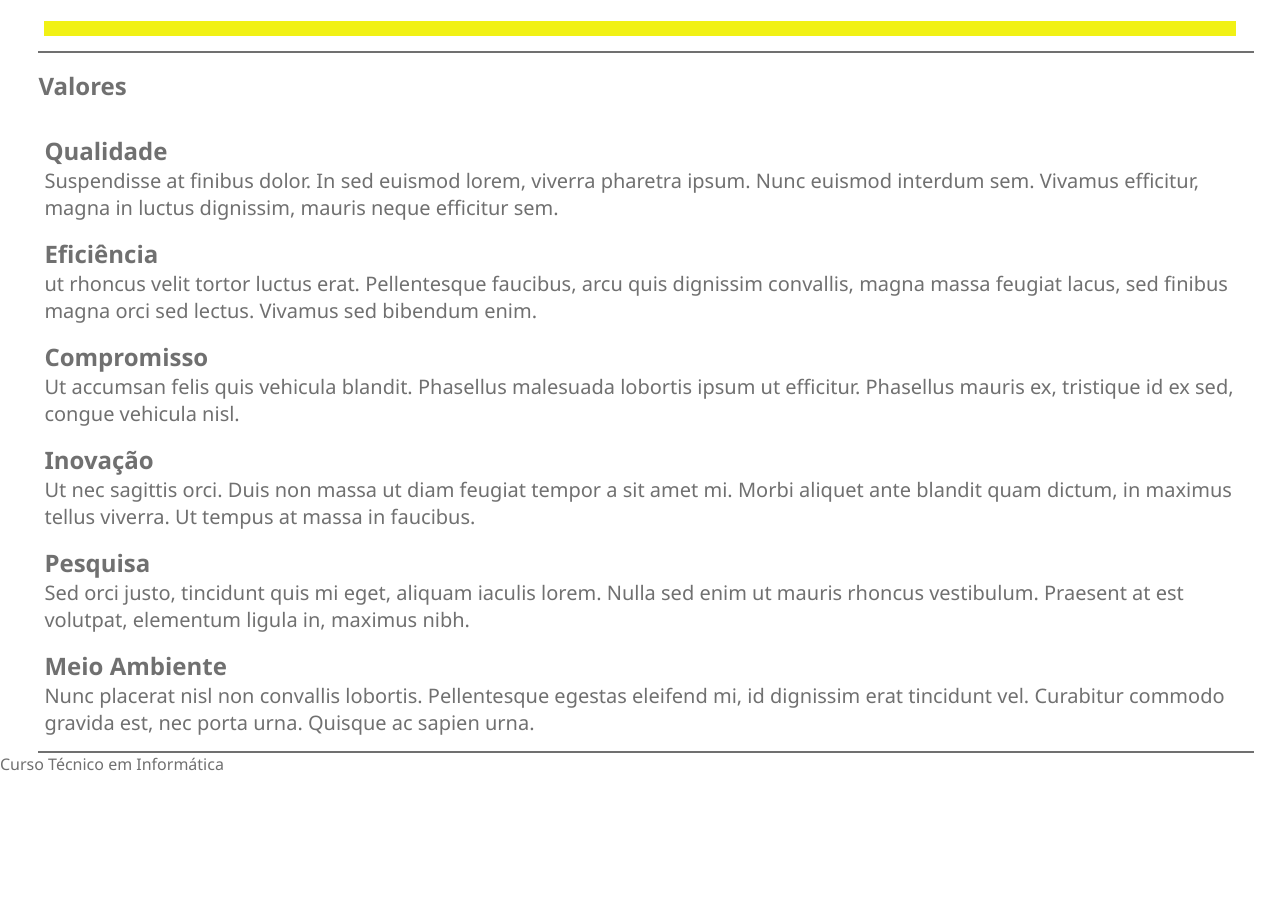
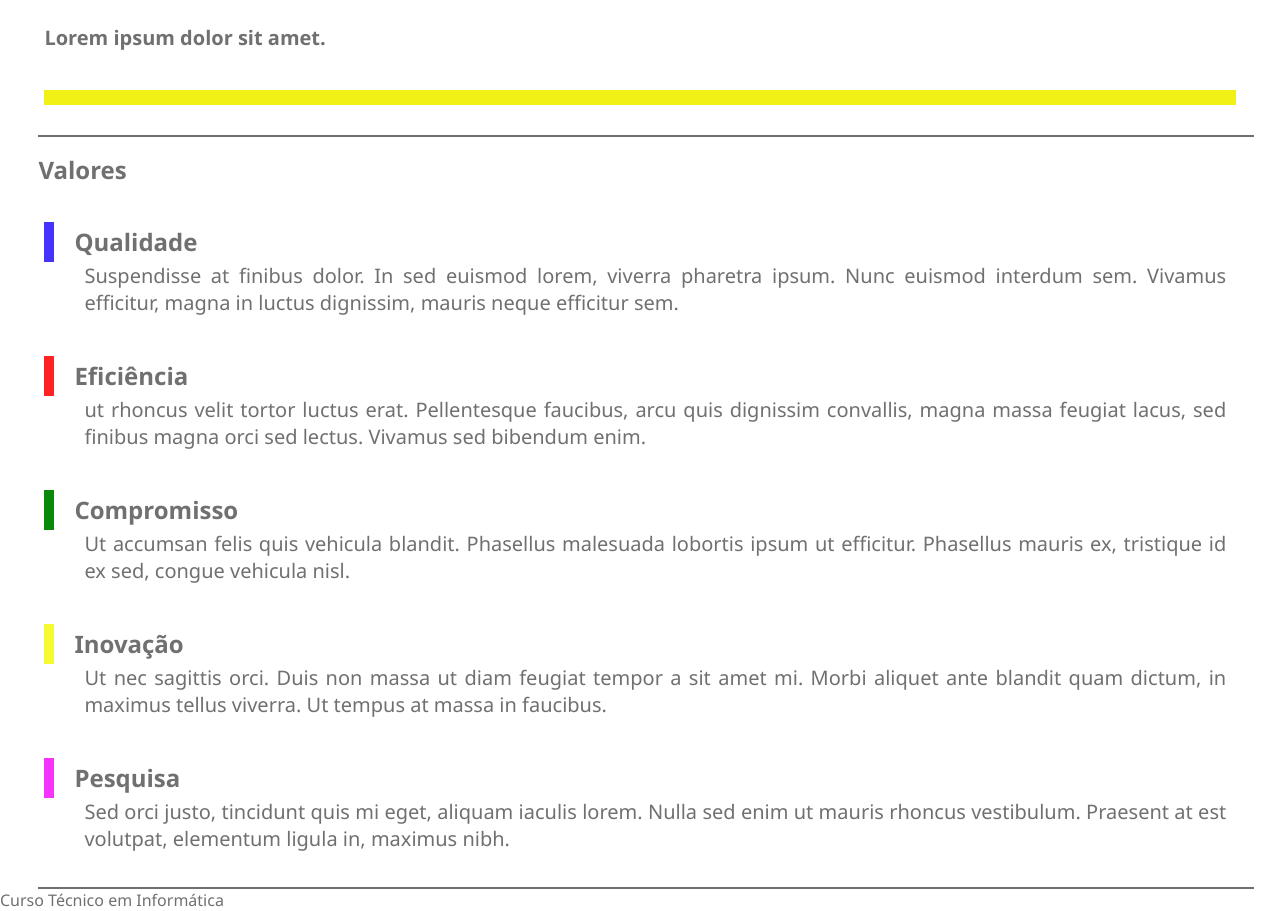
Before and after one commit to kayki-araujo/AtividadePratica, a plain HTML site: page index.html in a window 1280 px wide. Shown: the part 6004-6915 px from the top of the page. Before the commit the page ends 6779 px from the top, so only its background shows below. Drawn offline with Linux system fonts and the light colour scheme.

Commit message:
Terminado Valores Mobile

```diff
--- a/css/style.css
+++ b/css/style.css
@@ -160,4 +160,60 @@ font-size: 20px;
 	font-weight: bold;
 }
 
+#planos .content div {
+	margin: 15px 0;
+}
+
 /* Fim da Sessão Planos*/
+
+/* Começo da Sessão Valores*/
+
+
+#valores h2 {
+	border-style: solid;
+	border-width: 0 0 0 10px;
+	line-height: 40px;
+	padding: 0 20px;
+}
+
+#valores p {
+	text-align: justify;
+	padding-left: 40px;
+	padding-right: 10px;
+}
+
+#valores .content div {
+	margin: 20px 0;
+}
+
+#qualidade h2 {
+	border-color: #4632fd;
+}
+
+#eficiencia h2 {
+	border-color: #fe2222;
+
+}
+
+#compromisso h2 {
+	border-color: #098809;
+
+}
+
+#inovacao h2 {
+	border-color: #f5fb30;
+
+}
+
+#pesquisa h2 {
+	border-color: #f632fd;
+
+}
+
+#meio-ambiente h2 {
+	border-color: green;
+
+}
+
+
+/* Fim da Sessão Valores*/
--- a/index.html
+++ b/index.html
@@ -1,11 +1,13 @@
 <!DOCTYPE html>
 <html>
+
 <head>
 	<meta charset="utf-8">
 	<meta name="viewport" content="width=device-width, initial-scale=1.0">
 	<title>Flexbox</title>
 	<link rel="stylesheet" type="text/css" href="./css/style.css">
 </head>
+
 <body>
 	<header>
 		<div id="logo">
@@ -23,7 +25,14 @@
 	<main>
 		<section id="sobre">
 			<h1>Sobre</h1>
-							<div id="inf"><p>Lorem ipsum dolor sit amet, consectetur adipiscing elit. Donec non quam blandit, facilisis lectus ac, varius nisl. Fusce est arcu, luctus non nisi quis, imperdiet eleifend magna. Nulla sed condimentum sem. Sed dolor leo, ullamcorper at suscipit at, vulputate sit amet leo. Aliquam scelerisque lacus non velit consequat rhoncus. Donec accumsan, magna sit amet pharetra ullamcorper, lacus massa volutpat risus, at feugiat nibh tellus eu eros. Pellentesque egestas dolor non quam feugiat tempus.</p></div>
+			<div id="inf">
+				<p>Lorem ipsum dolor sit amet, consectetur adipiscing elit. Donec non quam blandit, facilisis lectus ac,
+					varius nisl. Fusce est arcu, luctus non nisi quis, imperdiet eleifend magna. Nulla sed condimentum
+					sem. Sed dolor leo, ullamcorper at suscipit at, vulputate sit amet leo. Aliquam scelerisque lacus
+					non velit consequat rhoncus. Donec accumsan, magna sit amet pharetra ullamcorper, lacus massa
+					volutpat risus, at feugiat nibh tellus eu eros. Pellentesque egestas dolor non quam feugiat tempus.
+				</p>
+			</div>
 			<div id="inf-img">
 				<div id="inf-img1"><img src="./imagens/java.png"></div>
 				<div id="inf-img2"><img src="./imagens/php.png"></div>
@@ -79,7 +88,8 @@
 							<li>Lorem Ipsum hvagab</li>
 							<li>Lorem ipsum dolor sit amet.</li>
 							<li>Lorem ipsum dolor sit.</li>
-											<li>Lorem ipsum dolor sit amet.</li>										</ul>
+							<li>Lorem ipsum dolor sit amet.</li>
+						</ul>
 					</div>
 				</div>
 				<div id="plano-ouro">
@@ -90,7 +100,8 @@
 							<li>Lorem Ipsum hvagab</li>
 							<li>Lorem ipsum dolor sit amet.</li>
 							<li>Lorem ipsum dolor sit.</li>
-											<li>Lorem ipsum dolor sit amet.</li>										</ul>
+							<li>Lorem ipsum dolor sit amet.</li>
+						</ul>
 					</div>
 				</div>
 			</div>
@@ -101,27 +112,28 @@
 			<div class="content">
 				<div id="qualidade">
 					<h2>Qualidade</h2>
-									<p>Suspendisse at finibus dolor. In sed euismod lorem, viverra pharetra ipsum. Nunc euismod interdum sem. Vivamus efficitur, magna in luctus dignissim, mauris neque efficitur sem.</p>
+					<p>Suspendisse at finibus dolor. In sed euismod lorem, viverra pharetra ipsum. Nunc euismod interdum
+						sem. Vivamus efficitur, magna in luctus dignissim, mauris neque efficitur sem.</p>
 				</div>
 				<div id="eficiencia">
 					<h2>Eficiência</h2>
-										<p>ut rhoncus velit tortor luctus erat. Pellentesque faucibus, arcu quis dignissim convallis, magna massa feugiat lacus, sed finibus magna orci sed lectus. Vivamus sed bibendum enim.</p>
+					<p>ut rhoncus velit tortor luctus erat. Pellentesque faucibus, arcu quis dignissim convallis, magna
+						massa feugiat lacus, sed finibus magna orci sed lectus. Vivamus sed bibendum enim.</p>
 				</div>
 				<div id="compromisso">
 					<h2>Compromisso</h2>
-											<p>Ut accumsan felis quis vehicula blandit. Phasellus malesuada lobortis ipsum ut efficitur. Phasellus mauris ex, tristique id ex sed, congue vehicula nisl.</p>
+					<p>Ut accumsan felis quis vehicula blandit. Phasellus malesuada lobortis ipsum ut efficitur.
+						Phasellus mauris ex, tristique id ex sed, congue vehicula nisl.</p>
 				</div>
 				<div id="inovacao">
 					<h2>Inovação</h2>
-													<p>Ut nec sagittis orci. Duis non massa ut diam feugiat tempor a sit amet mi. Morbi aliquet ante blandit quam dictum, in maximus tellus viverra. Ut tempus at massa in faucibus.</p>
+					<p>Ut nec sagittis orci. Duis non massa ut diam feugiat tempor a sit amet mi. Morbi aliquet ante
+						blandit quam dictum, in maximus tellus viverra. Ut tempus at massa in faucibus.</p>
 				</div>
 				<div id="pesquisa">
 					<h2>Pesquisa</h2>
-														<p>Sed orci justo, tincidunt quis mi eget, aliquam iaculis lorem. Nulla sed enim ut mauris rhoncus vestibulum. Praesent at est volutpat, elementum ligula in, maximus nibh.</p>
-												</div>
-													<div id="meio-ambiente">
-													<h2>Meio Ambiente</h2>
-														<p>Nunc placerat nisl non convallis lobortis. Pellentesque egestas eleifend mi, id dignissim erat tincidunt vel. Curabitur commodo gravida est, nec porta urna. Quisque ac sapien urna.</p>
+					<p>Sed orci justo, tincidunt quis mi eget, aliquam iaculis lorem. Nulla sed enim ut mauris rhoncus
+						vestibulum. Praesent at est volutpat, elementum ligula in, maximus nibh.</p>
 				</div>
 			</div>
 
@@ -132,4 +144,5 @@
 		<p>Curso Técnico em Informática</p>
 	</footer>
 </body>
+
 </html>
```
Lines whose indentation alone changed are shown as unchanged.
